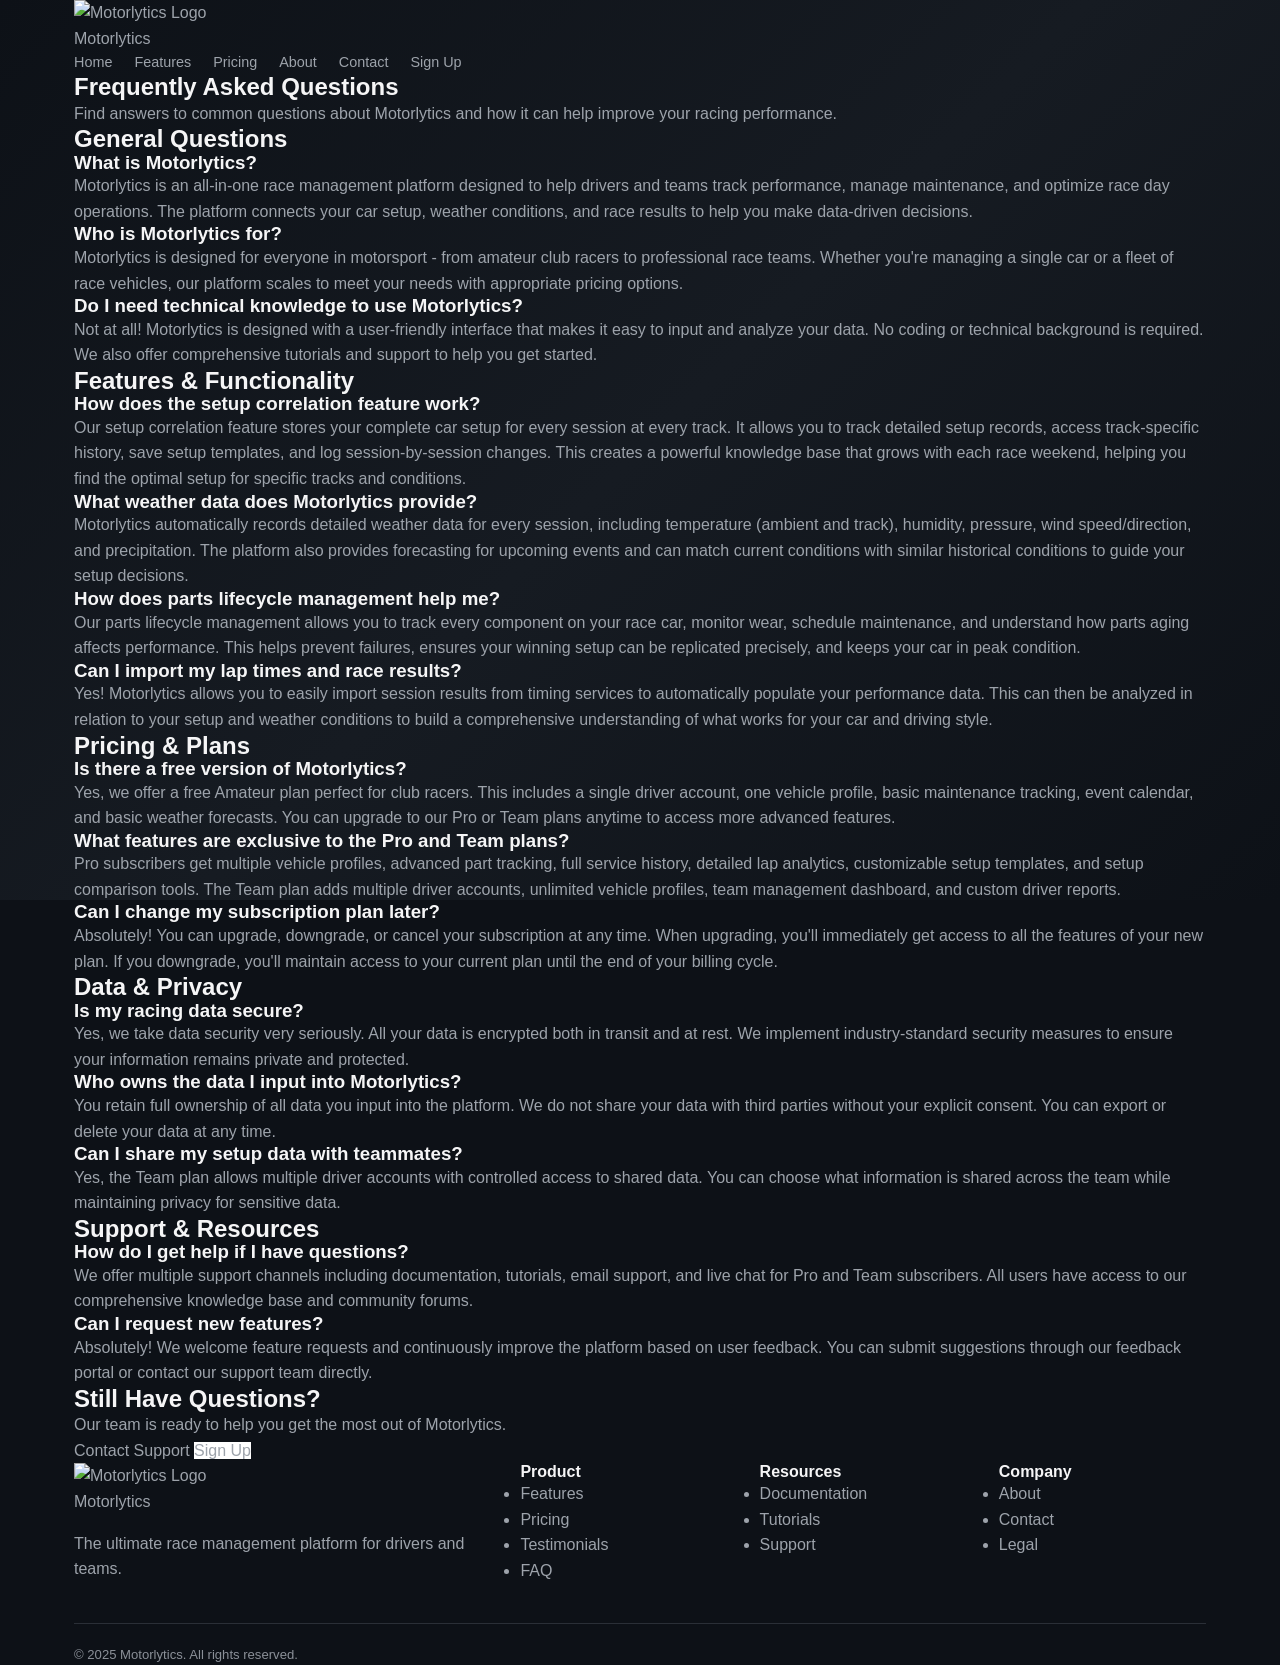
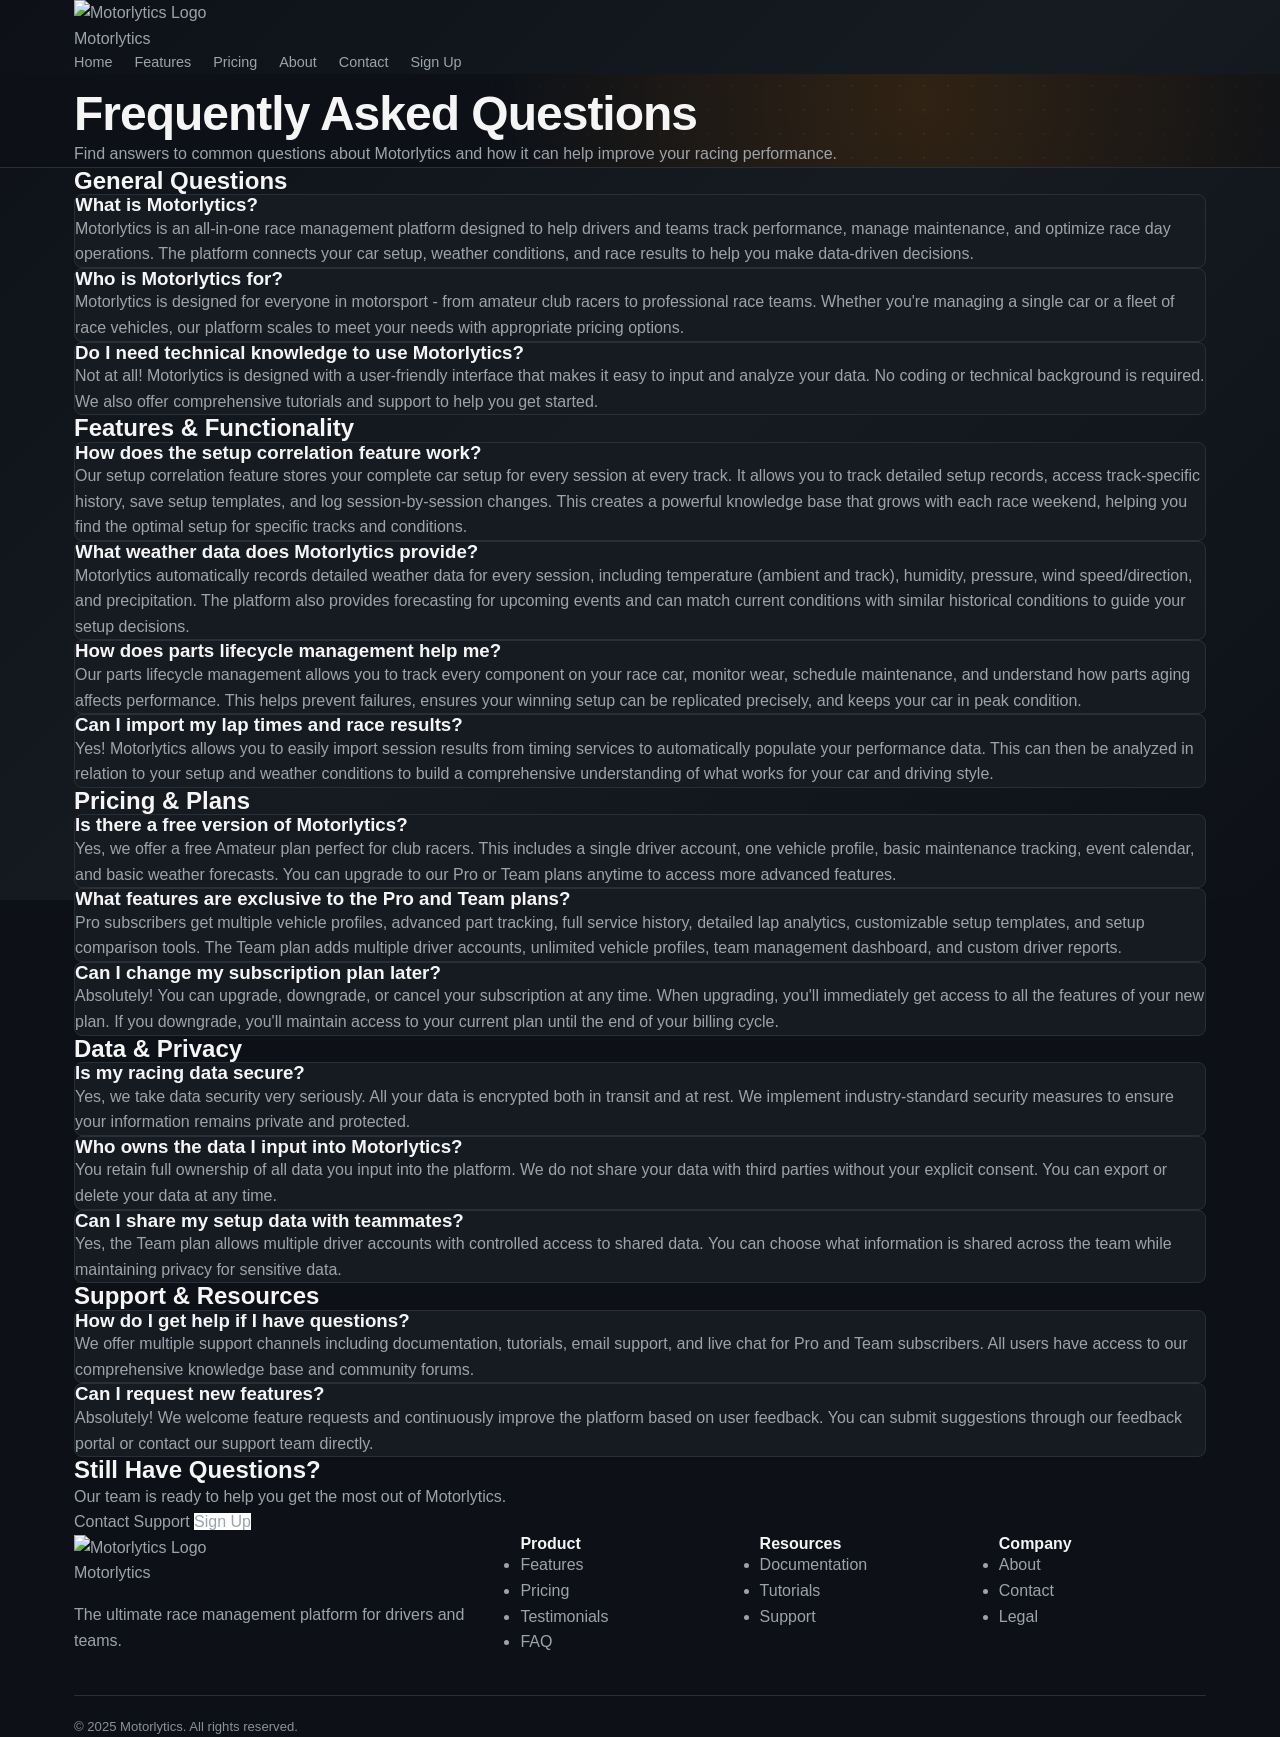

feat: home hero section

--- a/styles.css
+++ b/styles.css
@@ -110,3 +110,133 @@ img,svg{display:block;max-width:100%}
 .footer-bottom{border-top:1px solid var(--border);margin-top:40px;padding-top:20px;
   color:var(--text-muted);font-size:.82rem}
 @media (max-width:760px){.footer-grid{grid-template-columns:1fr 1fr}}
+
+/* ====================== HERO ====================== */
+.hero{position:relative;overflow:hidden;background:var(--hero-bloom),var(--bg);
+  border-bottom:1px solid var(--border)}
+.hero::before{content:"";position:absolute;inset:0;
+  background-image:radial-gradient(rgba(255,255,255,.05) 1px,transparent 1px);
+  background-size:24px 24px;
+  -webkit-mask-image:radial-gradient(circle at 70% 28%,#000,transparent 70%);
+  mask-image:radial-gradient(circle at 70% 28%,#000,transparent 70%)}
+.hero-inner{position:relative;display:grid;grid-template-columns:1fr 1.05fr;gap:44px;
+  align-items:center;padding:72px 0 80px}
+.hero h1{font-size:3rem;font-weight:800;letter-spacing:-1px;margin-top:14px}
+.hero h1 .accent{color:var(--primary)}
+.hero-sub{color:var(--text);font-size:1.15rem;max-width:460px;margin-top:18px}
+.hero-cta{margin-top:26px;display:flex;gap:12px;flex-wrap:wrap}
+.hero-micro{margin-top:14px;color:var(--text-muted);font-family:var(--font-mono);font-size:.78rem}
+.hero-readout{display:flex;gap:30px;margin-top:30px}
+.hero-readout .v{font-family:var(--font-mono);font-size:1.5rem;font-weight:700}
+.hero-readout .l{color:var(--text-muted);font-size:.62rem;text-transform:uppercase;
+  letter-spacing:.5px;margin-top:3px}
+/* app panel framing the hero screenshot */
+.panel{background:var(--bg);border:1px solid var(--border);border-radius:var(--radius);
+  overflow:hidden;box-shadow:0 0 55px rgba(255,136,0,.12)}
+.panel-strip{display:flex;justify-content:space-between;align-items:center;padding:10px 14px;
+  background:var(--card-header);border-bottom:1px solid var(--border);
+  font-family:var(--font-head);font-weight:600;font-size:.72rem;color:var(--text)}
+.panel-strip .live{color:var(--improved)}
+.panel-body{padding:12px}
+.modrow{display:flex;gap:6px;margin-top:10px}
+.modrow span{flex:1;text-align:center;font-family:var(--font-head);font-weight:600;
+  font-size:.6rem;color:var(--primary);background:var(--surface);
+  border:1px solid rgba(255,136,0,.35);border-radius:var(--radius-sm);padding:6px 0}
+/* screenshot slot (shared by all pages) */
+.shot{position:relative;border-radius:var(--radius-sm);overflow:hidden;background:var(--surface)}
+.shot img{width:100%;height:auto;display:block}
+.shot--empty{min-height:200px;border:1px dashed var(--border-strong);
+  display:flex;align-items:center;justify-content:center}
+.shot--empty::before{content:attr(data-shot);color:var(--text-muted);
+  font-family:var(--font-mono);font-size:.72rem;text-align:center;padding:16px;white-space:pre-line}
+@media (max-width:860px){
+  .hero-inner{grid-template-columns:1fr;gap:32px;padding:48px 0 56px}
+  .hero h1{font-size:2.2rem}
+}
+
+/* ====================== SOURCE STRIP ====================== */
+.strip{border-bottom:1px solid var(--border);background:#0a0d12}
+.strip-inner{padding:26px 0;text-align:center}
+.strip-inner p{color:var(--text-muted);font-size:.92rem}
+.strip-sources{display:flex;flex-wrap:wrap;justify-content:center;gap:14px 28px;margin-top:14px}
+.strip-sources span{font-family:var(--font-head);font-weight:700;color:var(--text-strong);
+  font-size:1.05rem;letter-spacing:.3px}
+.strip-sources span::after{content:"";display:inline-block;width:5px;height:5px;
+  background:var(--primary);border-radius:50%;margin-left:18px;vertical-align:middle}
+.strip-sources span:last-child::after{display:none}
+
+/* ====================== BENTO ====================== */
+.bento{display:grid;grid-template-columns:repeat(3,1fr);gap:16px}
+.tile{background:var(--surface);border:1px solid var(--border);border-radius:var(--radius);
+  padding:24px;transition:border-color .2s,box-shadow .2s,transform .2s}
+.tile:hover{border-color:rgba(255,136,0,.45);box-shadow:var(--glow);transform:translateY(-3px)}
+.tile .ico{width:42px;height:42px;border-radius:var(--radius-sm);
+  background:rgba(255,136,0,.12);display:flex;align-items:center;justify-content:center;
+  font-size:1.3rem;margin-bottom:14px}
+.tile h3{font-size:1.15rem;font-weight:700}
+.tile p{color:var(--text);font-size:.92rem;margin-top:8px}
+.tile--feature{grid-column:span 2;border-color:rgba(255,136,0,.35)}
+.tile--feature h3{color:var(--primary)}
+@media (max-width:860px){.bento{grid-template-columns:1fr}.tile--feature{grid-column:span 1}}
+
+/* ====================== DEEP-DIVE ROWS ====================== */
+.rows{display:flex;flex-direction:column;gap:72px}
+.row{display:grid;grid-template-columns:1fr 1fr;gap:48px;align-items:center}
+.row:nth-child(even) .row-media{order:-1}
+.row-text .eyebrow{display:block;margin-bottom:10px}
+.row-text h3{font-size:1.7rem;font-weight:800;letter-spacing:-.4px}
+.row-text p{color:var(--text);margin-top:12px;font-size:1.02rem}
+.row-text ul{list-style:none;margin-top:16px}
+.row-text li{padding:6px 0 6px 26px;position:relative;color:var(--text)}
+.row-text li::before{content:"›";position:absolute;left:0;color:var(--primary);font-weight:700}
+.row-media .panel{box-shadow:0 0 40px rgba(255,136,0,.10)}
+@media (max-width:860px){
+  .row{grid-template-columns:1fr;gap:24px}
+  .row:nth-child(even) .row-media{order:0}
+}
+
+/* ====================== HOW IT WORKS ====================== */
+.steps{display:grid;grid-template-columns:repeat(3,1fr);gap:20px}
+.step{background:var(--surface);border:1px solid var(--border);border-radius:var(--radius);padding:26px;position:relative}
+.step .num{font-family:var(--font-mono);font-weight:700;color:var(--on-primary);
+  background:var(--primary);width:30px;height:30px;border-radius:8px;
+  display:flex;align-items:center;justify-content:center;font-size:.9rem}
+.step h3{font-size:1.15rem;margin-top:16px}
+.step p{color:var(--text);font-size:.92rem;margin-top:8px}
+@media (max-width:860px){.steps{grid-template-columns:1fr}}
+
+/* ====================== PRICING CARD ====================== */
+.price-wrap{display:flex;justify-content:center}
+.price-card{background:var(--surface);border:1px solid rgba(255,136,0,.4);
+  border-radius:var(--radius);padding:34px;max-width:420px;width:100%;
+  box-shadow:0 0 50px rgba(255,136,0,.10);text-align:center}
+.price-card .tier{font-family:var(--font-head);font-weight:700;color:var(--primary);
+  text-transform:uppercase;letter-spacing:1px;font-size:.85rem}
+.price-card .amount{font-family:var(--font-mono);font-size:3rem;font-weight:700;
+  color:var(--text-strong);margin:10px 0 2px}
+.price-card .amount span{font-size:1rem;color:var(--text-muted)}
+.price-card .trial{color:var(--text);font-size:.95rem}
+.price-feats{list-style:none;text-align:left;margin:22px 0 26px}
+.price-feats li{padding:7px 0 7px 26px;position:relative;color:var(--text);font-size:.95rem}
+.price-feats li::before{content:"✓";position:absolute;left:0;color:var(--primary);font-weight:700}
+.price-card .btn{width:100%}
+.price-note{color:var(--text-muted);font-size:.82rem;margin-top:14px}
+
+/* ====================== FAQ ====================== */
+.faq{max-width:760px;margin:0 auto;display:flex;flex-direction:column;gap:12px}
+.faq-item{background:var(--surface);border:1px solid var(--border);border-radius:var(--radius-sm);overflow:hidden}
+.faq-q{width:100%;text-align:left;background:none;border:0;cursor:pointer;
+  padding:18px 20px;color:var(--text-strong);font-family:var(--font-head);font-weight:600;
+  font-size:1rem;display:flex;justify-content:space-between;align-items:center;gap:16px}
+.faq-q::after{content:"+";color:var(--primary);font-size:1.3rem;flex-shrink:0}
+.faq-item.open .faq-q::after{content:"−"}
+.faq-a{max-height:0;overflow:hidden;transition:max-height .3s ease}
+.faq-a p{padding:0 20px 18px;color:var(--text);font-size:.95rem}
+.faq-item.open .faq-a{max-height:240px}
+
+/* ====================== FINAL CTA ====================== */
+.cta-band{position:relative;overflow:hidden;text-align:center;padding:80px 0;
+  background:var(--hero-bloom),#0a0d12;border-top:1px solid var(--border)}
+.cta-band h2{font-size:2.4rem;font-weight:800;letter-spacing:-.5px}
+.cta-band p{color:var(--text);margin:14px 0 26px}
+.cta-band .hero-micro{margin-top:16px}
